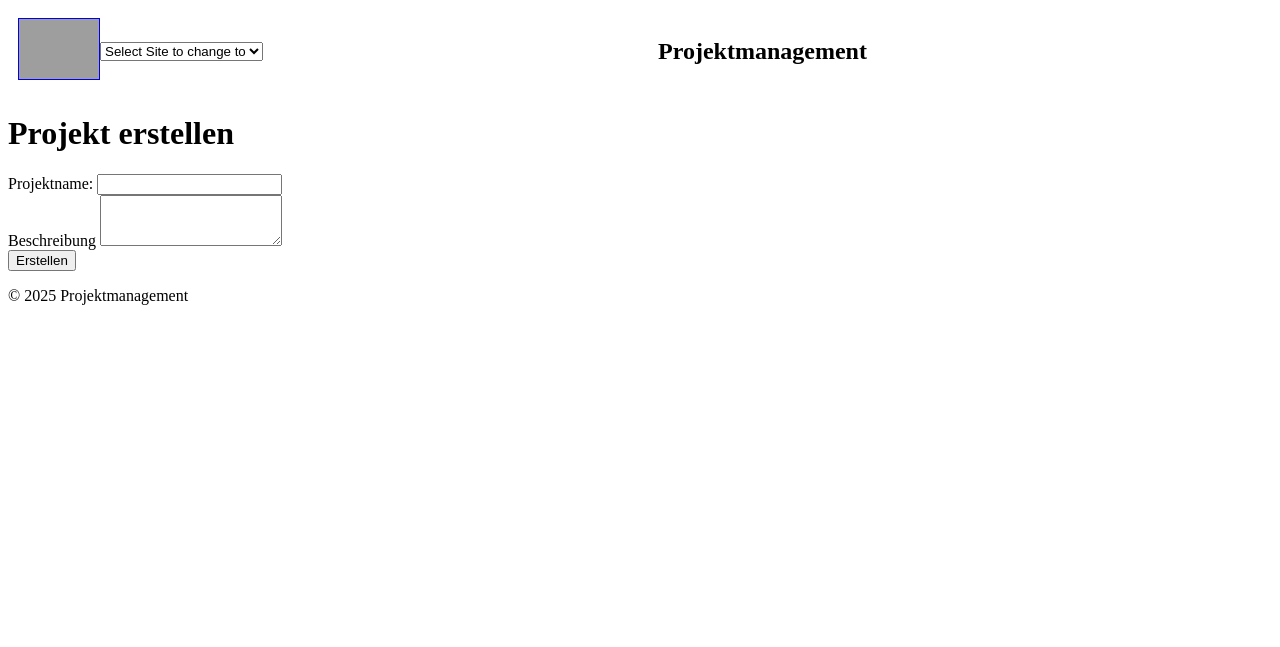
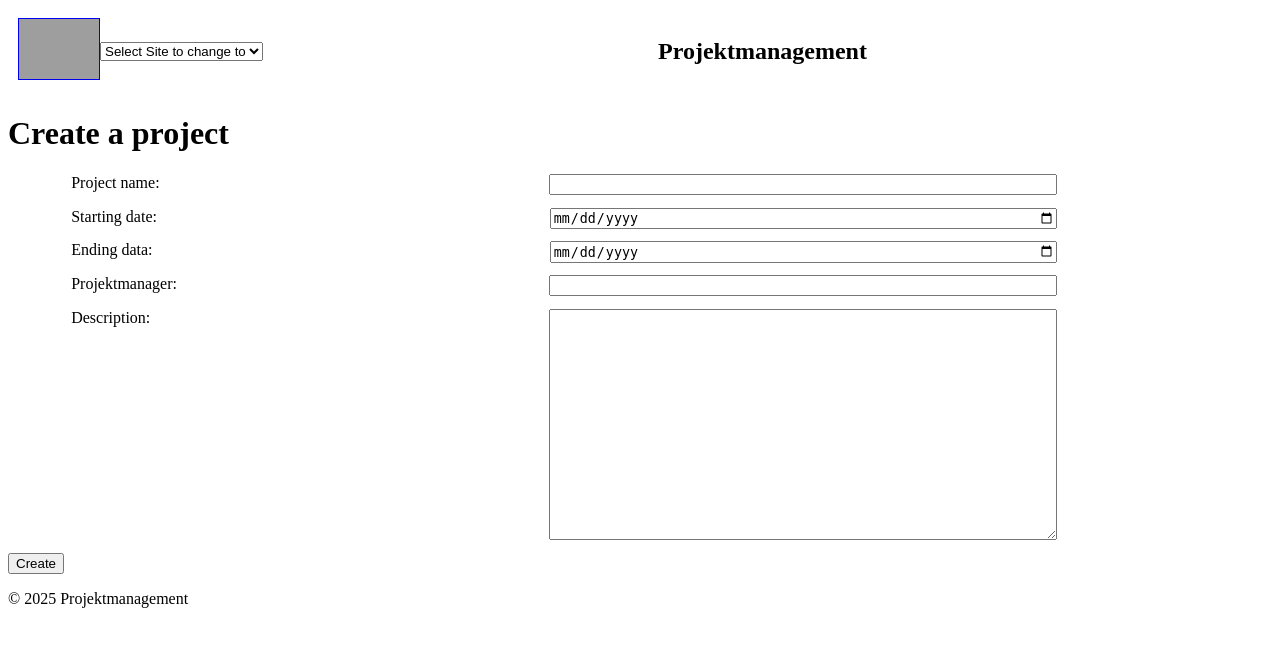
Before and after one commit to ThorbenHrbck/Projektmanagement, a Django app: page /projects/create in a window 1280 px wide. Shown: the top 647 px of the page. Run offline with Django 5.2, Linux system fonts and the light colour scheme; grey boxes are pictures that could not be loaded.

Commit message:
Create Project almost finished and some base classes in css implemented

```diff
--- a/Projektmanagement/Templates/Project/ProjectCreate.html
+++ b/Projektmanagement/Templates/Project/ProjectCreate.html
@@ -2,19 +2,34 @@
     {% extends "baseTemplate.html" %}
 
     {% block content %}
-    <div class="container">
-        <h1>Projekt erstellen</h1>
+    <div>
+        <h1>Create a project</h1>
         <form method="post">
-            {% csrf_token %}
-            <div class="mb-3">
-                <label for="name" class="form-label">Projektname:</label>
-                <input type="text" class="form-control" id="name" name="name" required>
+            <div class="FormContainer">
+                <label class="FormLabelContainer">Project name:</label>
+                <input type="text" id="ProjectName" name="ProjectName" class="FormInputContainer" required>
             </div>
-            <div class="mb-3">
-                <label for="description" class="form-label">Beschreibung</label>
-                <textarea class="form-control" id="description" name="description" rows="3" required></textarea>
+            <div class="FormContainer">
+                <label class="FormLabelContainer">Starting date:</label>
+                <input type="date" id="ProjectStartDate" name="ProjectStartDate" class="FormInputContainer" required>
             </div>
-            <button type="submit" class="btn btn-primary">Erstellen</button>
+            <div class="FormContainer">
+                <label class="FormLabelContainer">Ending data:</label>
+                <input type="date" id="ProjectFinishtDate" name="ProjectFinishtDate" class="FormInputContainer" required>
+            </div>
+            <div class="FormContainer">
+                <label class="FormLabelContainer">Projektmanager:</label>
+                <input type="text" id="Projektowner" name="Projektowner" list="Projectmanagers" class="FormInputContainer" required>
+                <datalist id="Projectmanagers">
+                <option value="A">
+                <option value="B">
+                </datalist>
+            </div>
+            <div class="FormContainer">
+                <label class="FormLabelContainer">Description:</label>
+                <textarea id="ProjectDescription" name="ProjectDescription" rows="15" class="FormInputContainer" required></textarea>
+            </div>
+            <button type="submit">Create</button>
         </form>
     </div>
     {% endblock %}
--- a/Projektmanagement/Templates/baseTemplate.html
+++ b/Projektmanagement/Templates/baseTemplate.html
@@ -3,6 +3,7 @@
 <html>
     <head>
         <title>Projektmanagement</title>
+        <link rel="stylesheet" href="{% static 'styles.css' %}">
         <style>
             .header-container {
                 display: flex;
--- /dev/null
+++ b/Projektmanagement/static/styles.css
@@ -0,0 +1,27 @@
+.FormLabelContainer
+{
+    display: block;
+    margin-left: 5%;
+    margin-right: 5%;
+    margin-bottom: 1%;
+    width: 23%;
+}
+
+.FormInputContainer
+{
+    margin-left: 10%;
+    margin-right: 17%;
+    margin-bottom: 1%;
+    width: 40%;
+}
+
+.FormContainer
+{
+    display: flex;
+    margin: auto;
+}
+
+.FormDescriptionContainer
+{
+    height: 100%;
+}
```
